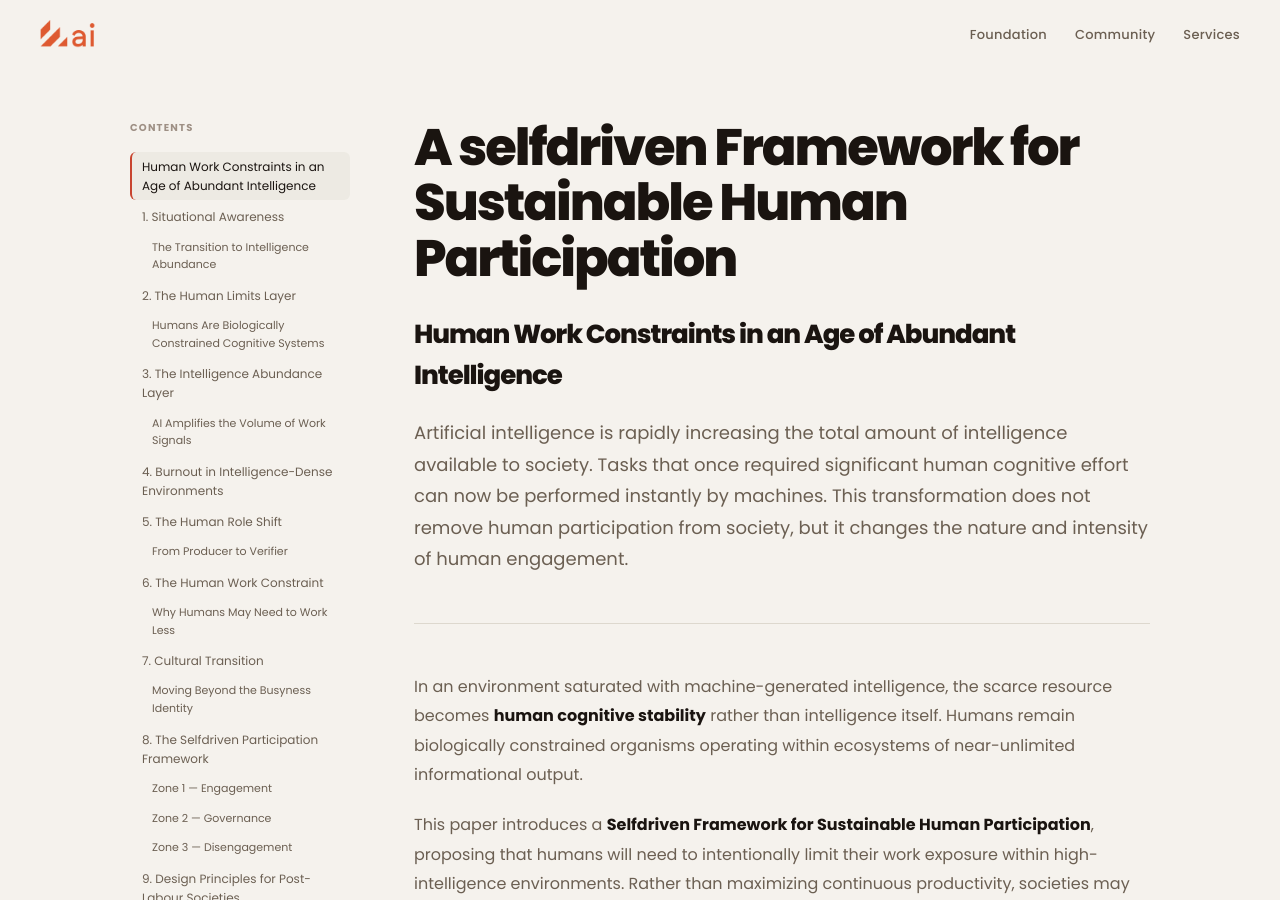
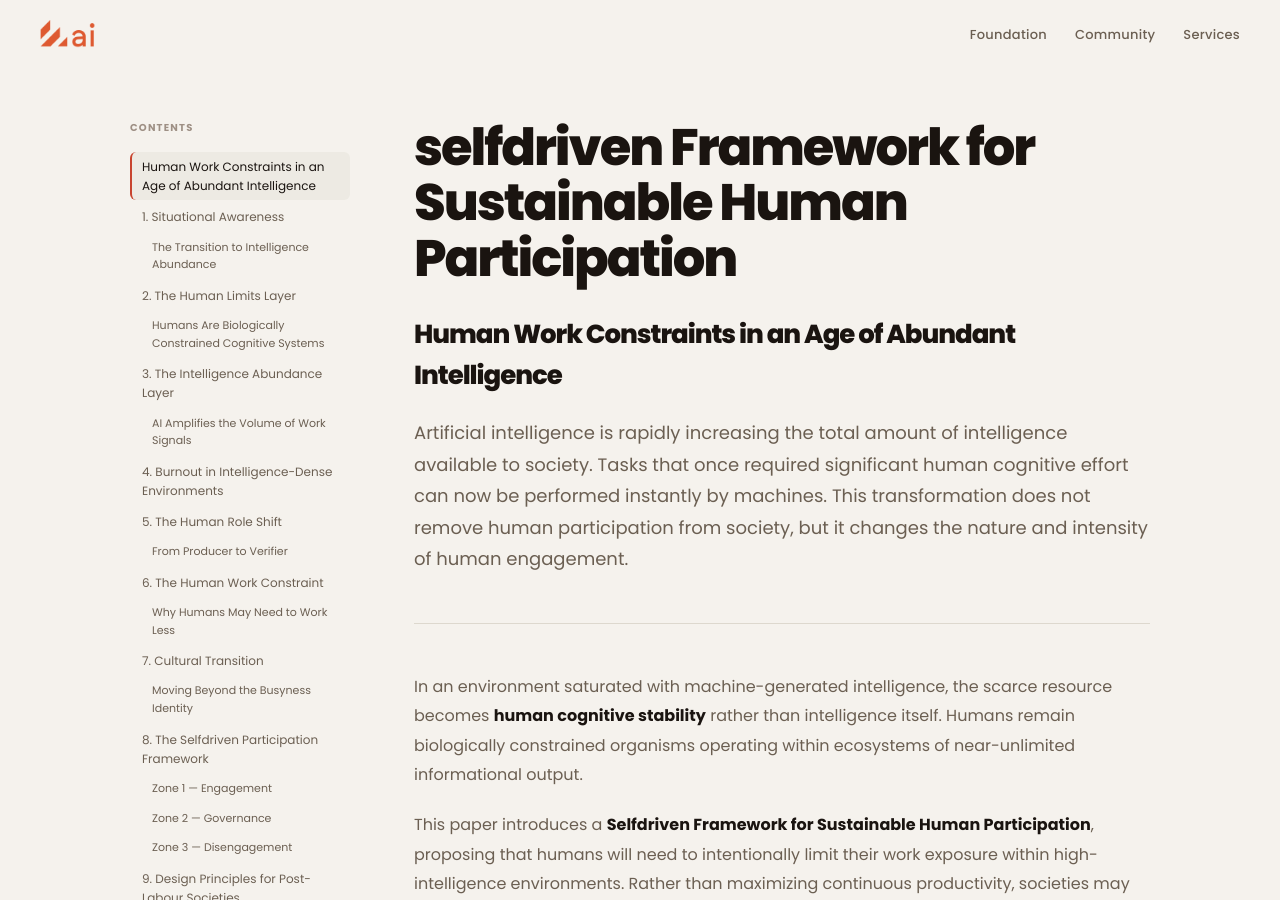
Before and after one commit to selfdriven-foundation/selfdriven-ai, a Jekyll site: the page built from docs/pages/framework-sustainable-human-participation.md, in a window 1280 px wide and 900 px high. Built offline with Jekyll 4.4.1, drawn with Linux system fonts in a browser that asks for light colours.

```diff
--- a/docs/pages/framework-sustainable-human-participation.md
+++ b/docs/pages/framework-sustainable-human-participation.md
@@ -7,7 +7,7 @@ summary: >
 permalink: /framework/sustainable-human-participation
 ---
 
-# A selfdriven Framework for Sustainable Human Participation
+# selfdriven Framework for Sustainable Human Participation
 ## Human Work Constraints in an Age of Abundant Intelligence
 
 Artificial intelligence is rapidly increasing the total amount of intelligence available to society. Tasks that once required significant human cognitive effort can now be performed instantly by machines. This transformation does not remove human participation from society, but it changes the nature and intensity of human engagement.
```
